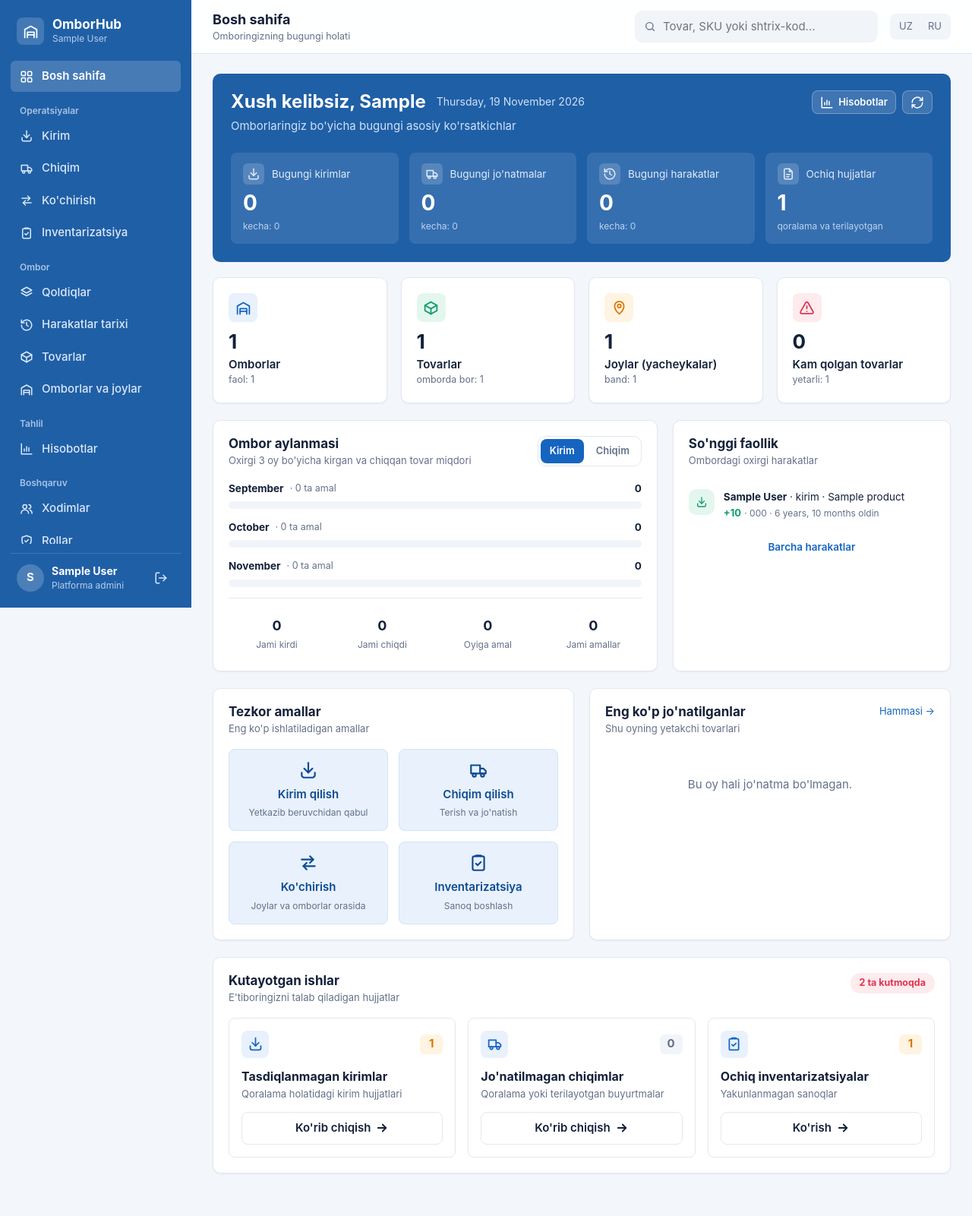
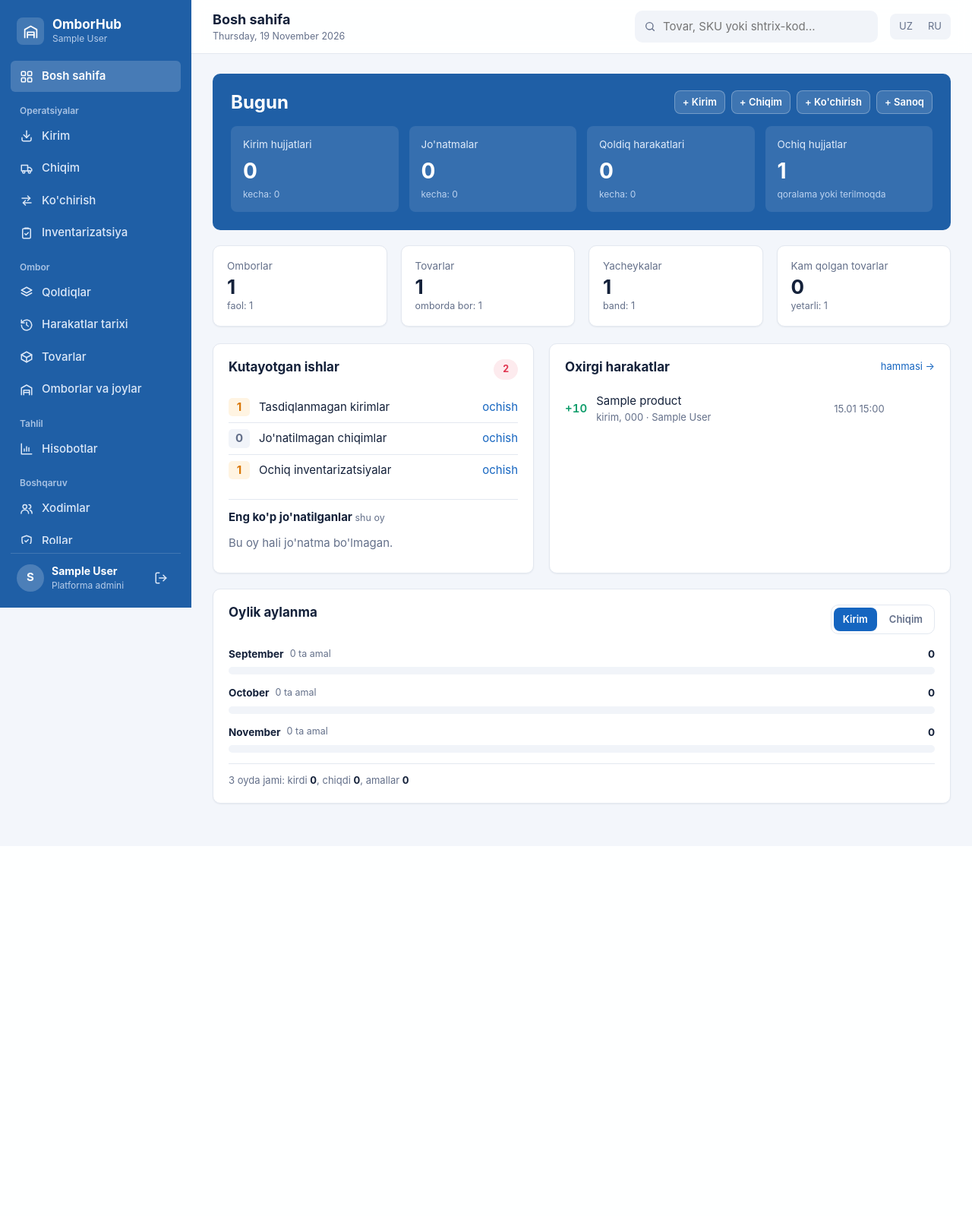
Before and after one commit to Jasmina-coco/WMS, a Django app: page /app/ in a window 1280 px wide. Shown: the whole page at 76% size. After the commit the page ends 1060 px from the top, so only its background shows below. Run offline with Django 5.2, Linux system fonts and the light colour scheme; a user stored in the database is signed in; tables that the repository leaves empty hold one stand-in row (values such as "Sample post"); parts of the project's set-up code (start-up, migrations or seed data) failed here and were passed over.

Commit message:
Bosh sahifa: oddiy ro'yxat va jadvallar, ortiqcha bezaksiz

```diff
--- a/static/css/app.css
+++ b/static/css/app.css
@@ -154,14 +154,14 @@
   border-radius: 10px; color: #fff;
   background: var(--brand-1);
 }
-.hero-top { position: relative; z-index: 1; display: flex; justify-content: space-between; align-items: flex-start; gap: 16px; flex-wrap: wrap; }
+.hero-top { position: relative; z-index: 1; display: flex; justify-content: space-between; align-items: center; gap: 16px; flex-wrap: wrap; }
 .hero h1 { margin: 0; font-size: 24px; display: flex; align-items: center; gap: 14px; flex-wrap: wrap; }
 .hero p { margin: 6px 0 0; color: #cfe1f7; }
 .date-pill { font-size: 14px; font-weight: 400; color: #cfe1f7; }
 .hero .btn { background: rgba(255, 255, 255, 0.14); border-color: rgba(255, 255, 255, 0.28); color: #fff; }
 .hero .btn:hover { background: rgba(255, 255, 255, 0.24); }
 
-.kpis { position: relative; z-index: 1; display: grid; grid-template-columns: repeat(4, minmax(0, 1fr)); gap: 14px; margin-top: 24px; }
+.kpis { position: relative; z-index: 1; display: grid; grid-template-columns: repeat(4, minmax(0, 1fr)); gap: 14px; margin-top: 16px; }
 .kpi {
   padding: 14px 16px; border-radius: 8px;
   background: rgba(255, 255, 255, 0.1);
@@ -174,12 +174,14 @@
 /* --- Statistik kartalar --- */
 
 .stat-cards { display: grid; grid-template-columns: repeat(4, minmax(0, 1fr)); gap: 18px; margin-bottom: 22px; }
-.stat-card { padding: 20px; }
+.stat-card { padding: 16px 18px; display: block; color: inherit; }
+a.stat-card:hover { text-decoration: none; border-color: #b9cde6; }
+.stat-card.warn .stat-value { color: var(--danger); }
 .stat-card .row { display: flex; justify-content: space-between; align-items: flex-start; }
 .stat-icon { width: 38px; height: 38px; border-radius: 8px; display: grid; place-items: center; }
 .stat-icon .icon { width: 21px; height: 21px; }
-.stat-value { font-size: 26px; font-weight: 700; margin-top: 12px; line-height: 1.1; }
-.stat-label { font-weight: 600; margin-top: 4px; }
+.stat-value { font-size: 26px; font-weight: 700; margin: 4px 0 2px; line-height: 1.1; }
+.stat-label { color: var(--muted); font-size: 13.5px; }
 .stat-sub { font-size: 12.5px; color: var(--muted); }
 
 .trend {
@@ -201,7 +203,7 @@
 
 /* --- Analitika va faollik --- */
 
-.dash-row { display: grid; grid-template-columns: 1.6fr 1fr; gap: 20px; margin-bottom: 22px; }
+.dash-row { display: grid; grid-template-columns: 1fr 1.25fr; gap: 20px; margin-bottom: 20px; }
 .dash-row.even { grid-template-columns: 1fr 1fr; }
 
 .segmented { display: inline-flex; gap: 4px; padding: 3px; border: 1px solid var(--border); border-radius: 10px; }
@@ -290,6 +292,31 @@
 .pending-item .stat-icon { width: 36px; height: 36px; border-radius: 8px; background: var(--primary-soft); color: var(--primary); }
 
 
+/* Kutayotgan ishlar: oddiy ro'yxat */
+.todo { list-style: none; margin: 0 0 18px; padding: 0; }
+.todo li { display: flex; align-items: center; gap: 12px; padding: 8px 0; border-bottom: 1px solid var(--border); }
+.todo li:last-child { border-bottom: 0; }
+.todo .count {
+  min-width: 28px; padding: 1px 7px; border-radius: 5px; text-align: center;
+  font-weight: 700; background: var(--surface-2); color: var(--muted);
+}
+.todo .count.on { background: var(--warning-soft); color: var(--warning); }
+.todo .label { flex: 1; }
+
+.sub-head { font-size: 15px; margin: 4px 0 6px; padding-top: 14px; border-top: 1px solid var(--border); }
+.sub-head small { font-weight: 400; color: var(--muted); font-size: 12.5px; }
+
+/* Sarlavhasiz, chegarasi kam jadval — ro'yxat o'rnida */
+table.plain td { padding: 7px 6px; border-bottom: 1px solid var(--border); background: none; }
+table.plain tr:last-child td { border-bottom: 0; }
+table.plain tr:hover { background: none; }
+table.plain td:first-child { padding-left: 0; }
+table.plain td:last-child { padding-right: 0; }
+table.plain td.num { width: 1%; white-space: nowrap; font-weight: 600; }
+
+.flow-total { margin: 4px 0 0; padding-top: 12px; border-top: 1px solid var(--border); }
+.flow-total b { color: var(--text); }
+
 /* --- Moslashuvchanlik --- */
 
 @media (max-width: 1180px) {
--- a/templates/reports/_kpi.html
+++ b/templates/reports/_kpi.html
@@ -1,9 +1,6 @@
 {% load i18n %}
 <div class="kpi">
-  <div class="kpi-label"><span class="chip">{% include "_icon.html" with name=icon %}</span>{{ label }}</div>
+  <div class="kpi-label">{{ label }}</div>
   <div class="kpi-value">{{ item.value }}</div>
-  <div class="kpi-note">
-    {% if note %}{{ note }}
-    {% else %}{% translate "kecha" %}: {{ item.yesterday }}{% if item.change is not None and item.value %} · {% if item.change >= 0 %}+{% endif %}{{ item.change }}%{% endif %}{% endif %}
-  </div>
+  <div class="kpi-note">{% if note %}{{ note }}{% else %}{% translate "kecha" %}: {{ item.yesterday }}{% endif %}</div>
 </div>
--- a/templates/reports/_stat_card.html
+++ b/templates/reports/_stat_card.html
@@ -1,7 +1,5 @@
-{% load wms %}
-<div class="card stat-card tone-{{ tone }}">
-  <span class="stat-icon">{% include "_icon.html" with name=icon %}</span>
+{% if link %}<a class="card stat-card{% if warn %} warn{% endif %}" href="{% url 'reports:report' link %}">{% else %}<div class="card stat-card{% if warn %} warn{% endif %}">{% endif %}
+  <div class="stat-label">{{ label }}</div>
   <div class="stat-value">{{ card.value }}</div>
-  <div class="stat-label">{{ label }}</div>
   <div class="stat-sub">{{ sub_label }}: {{ card.sub }}</div>
-</div>
+{% if link %}</a>{% else %}</div>{% endif %}
--- a/templates/reports/_trend.html
+++ /dev/null
@@ -1 +0,0 @@
-{% if value is not None %}<span class="trend {% if value > 0 %}up{% elif value < 0 %}down{% else %}flat{% endif %}">{% if value >= 0 %}{% include "_icon.html" with name="up" %}+{% else %}{% include "_icon.html" with name="down" %}{% endif %}{{ value }}%</span>{% endif %}
--- a/templates/reports/dashboard.html
+++ b/templates/reports/dashboard.html
@@ -1,33 +1,31 @@
 {% extends "app_base.html" %}
 {% load i18n wms %}
 {% block top_title %}{% translate "Bosh sahifa" %}{% endblock %}
-{% block top_sub %}{% translate "Omboringizning bugungi holati" %}{% endblock %}
+{% block top_sub %}{{ today|date:"l, j F Y" }}{% endblock %}
 
 {% block content %}
-{# --- Salomlashish va bugungi ko'rsatkichlar --- #}
+{# --- Bugun: asosiy raqamlar va tez-tez kerak bo'ladigan tugmalar --- #}
 <section class="hero">
   <div class="hero-top">
-    <div>
-      <h1>{% blocktranslate with name=user.first_name|default:user.username %}Xush kelibsiz, {{ name }}{% endblocktranslate %}
-        <span class="date-pill">{{ today|date:"l, j F Y" }}</span></h1>
-      <p>{% translate "Omborlaringiz bo'yicha bugungi asosiy ko'rsatkichlar" %}</p>
-    </div>
+    <h1>{% translate "Bugun" %}</h1>
     <div class="actions">
-      {% if user|can:"reports.view" %}<a class="btn btn-sm" href="{% url 'reports:report' 'stock' %}">{% include "_icon.html" with name="chart" %} {% translate "Hisobotlar" %}</a>{% endif %}
-      <a class="btn btn-sm" href="" title="{% translate 'Yangilash' %}">{% include "_icon.html" with name="refresh" %}</a>
+      {% if user|can:"receipts.create" %}<a class="btn btn-sm" href="{% url 'operations:create' 'receipt' %}">+ {% translate "Kirim" %}</a>{% endif %}
+      {% if user|can:"shipments.create" %}<a class="btn btn-sm" href="{% url 'operations:create' 'shipment' %}">+ {% translate "Chiqim" %}</a>{% endif %}
+      {% if user|can:"transfers.create" %}<a class="btn btn-sm" href="{% url 'operations:create' 'transfer' %}">+ {% translate "Ko'chirish" %}</a>{% endif %}
+      {% if user|can:"counts.do" %}<a class="btn btn-sm" href="{% url 'operations:count_create' %}">+ {% translate "Sanoq" %}</a>{% endif %}
     </div>
   </div>
 
   <div class="kpis">
-    {% include "reports/_kpi.html" with icon="in" label=_("Bugungi kirimlar") item=kpis.receipt %}
-    {% include "reports/_kpi.html" with icon="truck" label=_("Bugungi jo'natmalar") item=kpis.shipment %}
-    {% include "reports/_kpi.html" with icon="history" label=_("Bugungi harakatlar") item=kpis.movements %}
-    {% include "reports/_kpi.html" with icon="file" label=_("Ochiq hujjatlar") item=kpis.open note=_("qoralama va terilayotgan") %}
+    {% include "reports/_kpi.html" with label=_("Kirim hujjatlari") item=kpis.receipt %}
+    {% include "reports/_kpi.html" with label=_("Jo'natmalar") item=kpis.shipment %}
+    {% include "reports/_kpi.html" with label=_("Qoldiq harakatlari") item=kpis.movements %}
+    {% include "reports/_kpi.html" with label=_("Ochiq hujjatlar") item=kpis.open note=_("qoralama yoki terilmoqda") %}
   </div>
 </section>
 
 {% if not has_warehouses %}
-<div class="card" style="margin-bottom:22px">
+<div class="card" style="margin-bottom:20px">
   {% if user.is_manager %}
     <h2>{% translate "Boshlash uchun 3 qadam" %}</h2>
     <ol>
@@ -41,29 +39,86 @@
 </div>
 {% endif %}
 
-{# --- To'rtta asosiy karta --- #}
+{# --- Ombor holati --- #}
 <section class="stat-cards">
   {% for card in cards %}
     {% if card.key == "warehouses" %}
-      {% include "reports/_stat_card.html" with tone="blue" icon="warehouse" label=_("Omborlar") sub_label=_("faol") %}
+      {% include "reports/_stat_card.html" with label=_("Omborlar") sub_label=_("faol") %}
     {% elif card.key == "products" %}
-      {% include "reports/_stat_card.html" with tone="green" icon="box" label=_("Tovarlar") sub_label=_("omborda bor") %}
+      {% include "reports/_stat_card.html" with label=_("Tovarlar") sub_label=_("omborda bor") %}
     {% elif card.key == "locations" %}
-      {% include "reports/_stat_card.html" with tone="orange" icon="pin" label=_("Joylar (yacheykalar)") sub_label=_("band") %}
+      {% include "reports/_stat_card.html" with label=_("Yacheykalar") sub_label=_("band") %}
+    {% elif user|can:"reports.view" %}
+      {% include "reports/_stat_card.html" with label=_("Kam qolgan tovarlar") sub_label=_("yetarli") warn=card.value link="low" %}
     {% else %}
-      {% include "reports/_stat_card.html" with tone="red" icon="alert" label=_("Kam qolgan tovarlar") sub_label=_("yetarli") %}
+      {% include "reports/_stat_card.html" with label=_("Kam qolgan tovarlar") sub_label=_("yetarli") warn=card.value %}
     {% endif %}
   {% endfor %}
 </section>
 
-{# --- Oylik aylanma va jonli faollik --- #}
 <section class="dash-row">
+  {# --- Kutayotgan ishlar --- #}
   <div class="card">
     <div class="card-head">
-      <div>
-        <h2>{% translate "Ombor aylanmasi" %}</h2>
-        <p>{% translate "Oxirgi 3 oy bo'yicha kirgan va chiqqan tovar miqdori" %}</p>
+      <h2>{% translate "Kutayotgan ishlar" %}</h2>
+      {% if pending_total %}<span class="pending-badge">{{ pending_total }}</span>{% endif %}
     </div>
+    <ul class="todo">
+      <li>
+        <span class="count{% if pending.receipts %} on{% endif %}">{{ pending.receipts }}</span>
+        <span class="label">{% translate "Tasdiqlanmagan kirimlar" %}</span>
+        {% if user|can:"receipts.view" %}<a href="{% url 'operations:list' 'receipt' %}?status=draft">{% translate "ochish" %}</a>{% endif %}
+      </li>
+      <li>
+        <span class="count{% if pending.shipments %} on{% endif %}">{{ pending.shipments }}</span>
+        <span class="label">{% translate "Jo'natilmagan chiqimlar" %}</span>
+        {% if user|can:"shipments.view" %}<a href="{% url 'operations:list' 'shipment' %}">{% translate "ochish" %}</a>{% endif %}
+      </li>
+      <li>
+        <span class="count{% if pending.counts %} on{% endif %}">{{ pending.counts }}</span>
+        <span class="label">{% translate "Ochiq inventarizatsiyalar" %}</span>
+        {% if user|can:"counts.view" %}<a href="{% url 'operations:counts' %}">{% translate "ochish" %}</a>{% endif %}
+      </li>
+    </ul>
+
+    <h2 class="sub-head">{% translate "Eng ko'p jo'natilganlar" %} <small>{% translate "shu oy" %}</small></h2>
+    <table class="plain">
+      {% for p in top_products %}
+      <tr>
+        <td class="muted">{{ forloop.counter }}.</td>
+        <td>{{ p.product__name }} <span class="muted small">{{ p.product__sku }}</span></td>
+        <td class="num">{{ p.shipped|qty }}</td>
+      </tr>
+      {% empty %}
+      <tr><td class="muted">{% translate "Bu oy hali jo'natma bo'lmagan." %}</td></tr>
+      {% endfor %}
+    </table>
+  </div>
+
+  {# --- Oxirgi harakatlar --- #}
+  <div class="card">
+    <div class="card-head">
+      <h2>{% translate "Oxirgi harakatlar" %}</h2>
+      {% if user|can:"stock.view" %}<a class="small" href="{% url 'inventory:movements' %}">{% translate "hammasi" %} →</a>{% endif %}
+    </div>
+    <table class="plain">
+      {% for m in activity %}
+      <tr>
+        <td class="num {% if m.quantity > 0 %}plus{% else %}minus{% endif %}">{% if m.quantity > 0 %}+{% endif %}{{ m.quantity|qty }}</td>
+        <td>{{ m.product.name }}<div class="muted small">{{ m.get_reason_display|lower }}, {{ m.location.code }} · {{ m.created_by.display_name }}</div></td>
+        <td class="muted small nowrap">{{ m.created_at|date:"d.m H:i" }}</td>
+      </tr>
+      {% empty %}
+      <tr><td class="muted">{% translate "Hali harakatlar yo'q." %}</td></tr>
+      {% endfor %}
+    </table>
+  </div>
+</section>
+
+{# --- Oylik aylanma --- #}
+<section class="card">
+  <div class="card-head">
+    <h2>{% translate "Oylik aylanma" %}</h2>
     <div class="segmented" data-switch>
       <button type="button" class="active" data-show="in">{% translate "Kirim" %}</button>
       <button type="button" data-show="out">{% translate "Chiqim" %}</button>
@@ -74,9 +129,8 @@
   <div class="bar-item">
     <div class="bar-meta">
       <b>{{ row.month|date:"F" }}</b>
-        <span class="muted">· {% blocktranslate count n=row.operations %}{{ n }} ta amal{% plural %}{{ n }} ta amal{% endblocktranslate %}</span>
+      <span class="muted">{% blocktranslate count n=row.operations %}{{ n }} ta amal{% plural %}{{ n }} ta amal{% endblocktranslate %}{% if row.change is not None %}, {% if row.change >= 0 %}+{% endif %}{{ row.change }}%{% endif %}</span>
       <span class="end">
-          {% include "reports/_trend.html" with value=row.change %}
         <span data-series="in" class="shown">{{ row.incoming|qty }}</span>
         <span data-series="out">{{ row.outgoing|qty }}</span>
       </span>
@@ -86,96 +140,10 @@
   </div>
   {% endfor %}
 
-    <div class="mini-stats">
-      <div class="mini-stat">{% include "_icon.html" with name="in" %}<b>{{ flow_totals.incoming|qty }}</b><small>{% translate "Jami kirdi" %}</small></div>
-      <div class="mini-stat">{% include "_icon.html" with name="truck" %}<b>{{ flow_totals.outgoing|qty }}</b><small>{% translate "Jami chiqdi" %}</small></div>
-      <div class="mini-stat">{% include "_icon.html" with name="chart" %}<b>{{ flow_totals.per_month }}</b><small>{% translate "Oyiga amal" %}</small></div>
-      <div class="mini-stat">{% include "_icon.html" with name="history" %}<b>{{ flow_totals.operations }}</b><small>{% translate "Jami amallar" %}</small></div>
-    </div>
-  </div>
-
-  <div class="card">
-    <div class="card-head">
-      <div>
-        <h2>{% translate "So'nggi faollik" %}</h2>
-        <p>{% translate "Ombordagi oxirgi harakatlar" %}</p>
-      </div>
-    </div>
-    <ul class="feed">
-      {% for m in activity %}
-      <li>
-        {% if m.reason == "receipt" %}<span class="chip tone-green soft">{% include "_icon.html" with name="in" %}</span>
-        {% elif m.reason == "shipment" %}<span class="chip tone-orange soft">{% include "_icon.html" with name="truck" %}</span>
-        {% elif m.reason == "count" %}<span class="chip tone-violet soft">{% include "_icon.html" with name="clipboard" %}</span>
-        {% else %}<span class="chip tone-blue soft">{% include "_icon.html" with name="swap" %}</span>{% endif %}
-        <div>
-          <p><b>{{ m.created_by.display_name }}</b> · {{ m.get_reason_display|lower }} · {{ m.product.name }}</p>
-          <span class="qty {% if m.quantity > 0 %}plus{% else %}minus{% endif %}">{% if m.quantity > 0 %}+{% endif %}{{ m.quantity|qty }}</span>
-          <small> · {{ m.location.code }} · {% blocktranslate with t=m.created_at|timesince %}{{ t }} oldin{% endblocktranslate %}</small>
-        </div>
-      </li>
-      {% empty %}
-      <li class="empty">{% translate "Hali harakatlar yo'q." %}</li>
-      {% endfor %}
-    </ul>
-    {% if user|can:"stock.view" %}<a class="card-foot" href="{% url 'inventory:movements' %}">{% translate "Barcha harakatlar" %}</a>{% endif %}
-  </div>
-</section>
-
-{# --- Tezkor amallar va eng ko'p jo'natilgan tovarlar --- #}
-<section class="dash-row even">
-  <div class="card">
-    <div class="card-head"><div><h2>{% translate "Tezkor amallar" %}</h2><p>{% translate "Eng ko'p ishlatiladigan amallar" %}</p></div></div>
-    <div class="quick">
-      {% if user|can:"receipts.create" %}<a href="{% url 'operations:create' 'receipt' %}">{% include "_icon.html" with name="in" %}{% translate "Kirim qilish" %}<small>{% translate "Yetkazib beruvchidan qabul" %}</small></a>{% endif %}
-      {% if user|can:"shipments.create" %}<a href="{% url 'operations:create' 'shipment' %}">{% include "_icon.html" with name="truck" %}{% translate "Chiqim qilish" %}<small>{% translate "Terish va jo'natish" %}</small></a>{% endif %}
-      {% if user|can:"transfers.create" %}<a href="{% url 'operations:create' 'transfer' %}">{% include "_icon.html" with name="swap" %}{% translate "Ko'chirish" %}<small>{% translate "Joylar va omborlar orasida" %}</small></a>{% endif %}
-      {% if user|can:"counts.do" %}<a href="{% url 'operations:count_create' %}">{% include "_icon.html" with name="clipboard" %}{% translate "Inventarizatsiya" %}<small>{% translate "Sanoq boshlash" %}</small></a>{% endif %}
-    </div>
-  </div>
-
-  <div class="card">
-    <div class="card-head">
-      <div><h2>{% translate "Eng ko'p jo'natilganlar" %}</h2><p>{% translate "Shu oyning yetakchi tovarlari" %}</p></div>
-      {% if user|can:"reports.view" %}<a class="small" href="{% url 'reports:report' 'turnover' %}">{% translate "Hammasi" %} →</a>{% endif %}
-    </div>
-    {% for p in top_products %}
-    <div class="leader">
-      <span class="leader-badge">{{ forloop.counter }}</span>
-      <div class="name"><b>{{ p.product__name }}</b><small>{{ p.product__sku }} · {% blocktranslate count n=p.operations %}{{ n }} ta jo'natma{% plural %}{{ n }} ta jo'natma{% endblocktranslate %}</small></div>
-      <div class="total"><b>{{ p.shipped|qty }}</b><small>{% translate "jo'natildi" %}</small></div>
-    </div>
-    {% empty %}
-    <p class="empty">{% translate "Bu oy hali jo'natma bo'lmagan." %}</p>
-    {% endfor %}
-  </div>
-</section>
-
-{# --- Kutayotgan ishlar --- #}
-<section class="card">
-  <div class="card-head">
-    <div><h2>{% translate "Kutayotgan ishlar" %}</h2><p>{% translate "E'tiboringizni talab qiladigan hujjatlar" %}</p></div>
-    {% if pending_total %}<span class="pending-badge">{% blocktranslate count n=pending_total %}{{ n }} ta kutmoqda{% plural %}{{ n }} ta kutmoqda{% endblocktranslate %}</span>{% endif %}
-  </div>
-  <div class="pending-grid">
-    <div class="pending-item p-orange">
-      <div class="top"><span class="stat-icon">{% include "_icon.html" with name="in" %}</span><span class="count{% if pending.receipts %} on{% endif %}">{{ pending.receipts }}</span></div>
-      <h3>{% translate "Tasdiqlanmagan kirimlar" %}</h3>
-      <p>{% translate "Qoralama holatidagi kirim hujjatlari" %}</p>
-      {% if user|can:"receipts.view" %}<a class="btn" href="{% url 'operations:list' 'receipt' %}?status=draft">{% translate "Ko'rib chiqish" %} {% include "_icon.html" with name="arrow" %}</a>{% endif %}
-    </div>
-    <div class="pending-item p-blue">
-      <div class="top"><span class="stat-icon">{% include "_icon.html" with name="truck" %}</span><span class="count{% if pending.shipments %} on{% endif %}">{{ pending.shipments }}</span></div>
-      <h3>{% translate "Jo'natilmagan chiqimlar" %}</h3>
-      <p>{% translate "Qoralama yoki terilayotgan buyurtmalar" %}</p>
-      {% if user|can:"shipments.view" %}<a class="btn" href="{% url 'operations:list' 'shipment' %}">{% translate "Ko'rib chiqish" %} {% include "_icon.html" with name="arrow" %}</a>{% endif %}
-    </div>
-    <div class="pending-item p-red">
-      <div class="top"><span class="stat-icon">{% include "_icon.html" with name="clipboard" %}</span><span class="count{% if pending.counts %} on{% endif %}">{{ pending.counts }}</span></div>
-      <h3>{% translate "Ochiq inventarizatsiyalar" %}</h3>
-      <p>{% translate "Yakunlanmagan sanoqlar" %}</p>
-      {% if user|can:"counts.view" %}<a class="btn" href="{% url 'operations:counts' %}">{% translate "Ko'rish" %} {% include "_icon.html" with name="arrow" %}</a>{% endif %}
-    </div>
-  </div>
+  <p class="muted small flow-total">
+    {% translate "3 oyda jami" %}: {% translate "kirdi" %} <b>{{ flow_totals.incoming|qty }}</b>,
+    {% translate "chiqdi" %} <b>{{ flow_totals.outgoing|qty }}</b>,
+    {% translate "amallar" %} <b>{{ flow_totals.operations }}</b>
+  </p>
 </section>
 {% endblock %}
```
Also changed, not shown: locale/ru/LC_MESSAGES/django.po. Lines whose indentation alone changed are shown as unchanged.
